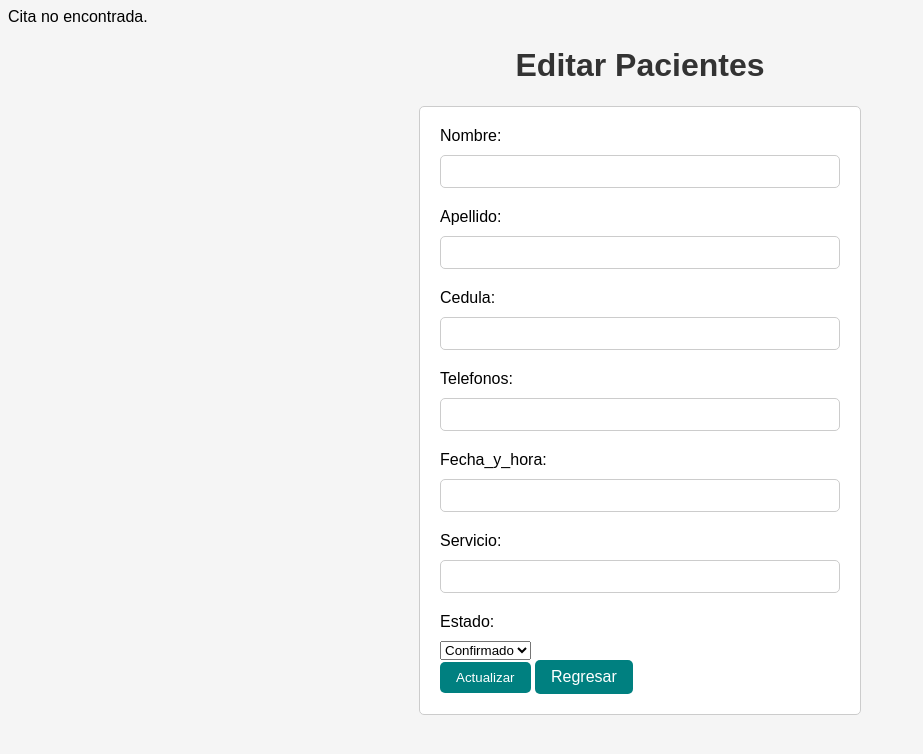
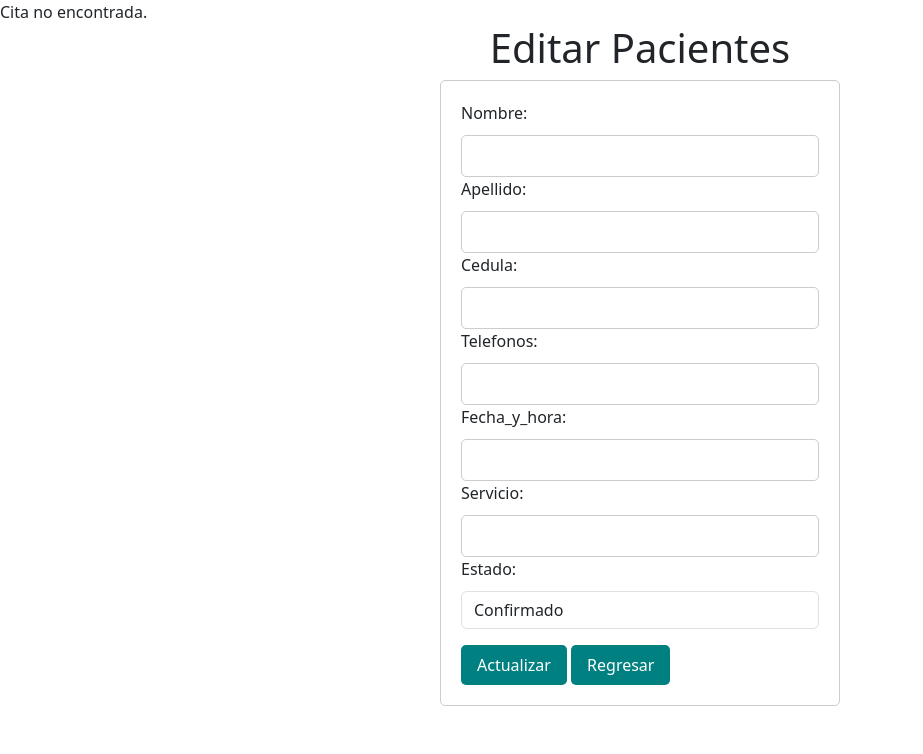
Before and after one commit to DavidRC05/SC502_2C2023_G1, a PHP site: page /public/editar.php?cedula=1 in a window 1280 px wide. Shown: the top 754 px of the page, without its empty margins (0-923 px from the left). Run offline with PHP 8.4, Linux system fonts and the light colour scheme; data that the repository does not hold is empty.

Commit message:
Cambios extra

```diff
--- a/public/dashboard_sec.php
+++ b/public/dashboard_sec.php
@@ -52,7 +52,7 @@ if ($_SESSION['id_cargo'] != 3 && 1) {
                 </div>
                 <aside class="sidebar">
                     <div class="enlace-sidebar">
-                        <a href="agendarCitasSec.php">Administracion de Citas</a>
+                        <a href="admin/agendarCitasAdminitrador.php">Administracion de Citas</a>
                     </div>
                     <div class="enlace-sidebar">
                         <a href="admin/calendario.php">Calendario</a>
--- a/public/editar.php
+++ b/public/editar.php
@@ -1,4 +1,5 @@
 <html>
+
 <head>
     <title>Editar </title>
 
@@ -41,7 +42,8 @@
         a {
             display: inline-block;
             padding: 8px 16px;
-        background-color: #008080; /* Cambia el color del botón a verde oscuro */
+            background-color: #008080;
+            /* Cambia el color del botón a verde oscuro */
             color: #fff;
             text-decoration: none;
             border: none;
@@ -51,10 +53,12 @@
 
         input[type="submit"]:hover,
         a:hover {
-        background-color: #006666; /* Cambia el color del botón en el hover */
+            background-color: #006666;
+            /* Cambia el color del botón en el hover */
         }
     </style>
 </head>
+
 <body>
     <?php
     include '../db/conexion.php';
@@ -105,37 +109,43 @@ if (isset($_POST['enviar'])) {
     }
     ?>
     <!-- El formulario -->
+    <link href="https://cdn.jsdelivr.net/npm/bootstrap@5.3.1/dist/css/bootstrap.min.css" rel="stylesheet" integrity="sha384-4bw+/aepP/YC94hEpVNVgiZdgIC5+VKNBQNGCHeKRQN+PtmoHDEXuppvnDJzQIu9" crossorigin="anonymous">
     <h1>Editar Pacientes</h1>
     <form method="post" action="">
         <label>Nombre:</label>
-    <input type="text" name="nombre" value="<?php echo $nombre ?>"> <br>
+        <input type="text" name="nombre" value="<?php echo $nombre ?>" class="m-0"> <br>
 
         <label>Apellido:</label>
-    <input type="text" name="apellido" value="<?php echo $apellido ?>"> <br>
+        <input type="text" name="apellido" value="<?php echo $apellido ?>" class="m-0"> <br>
 
         <label>Cedula:</label>
-    <input type="text" name="cedula" value="<?php echo $cedula ?>"> <br>
+        <input type="text" name="cedula" value="<?php echo $cedula ?>" class="m-0"> <br>
 
         <label>Telefonos:</label>
-    <input type="text" name="telefonos" value="<?php echo $telefonos ?>"> <br>
+        <input type="text" name="telefonos" value="<?php echo $telefonos ?>" class="m-0"> <br>
 
         <label>Fecha_y_hora:</label>
-    <input type="text" name="Fechayhora" value="<?php echo $fecha_y_hora ?>"> <br>
+        <input type="text" name="Fechayhora" value="<?php echo $fecha_y_hora ?>" class="m-0"> <br>
 
         <label>Servicio:</label>
-    <input type="text" name="Servicio" value="<?php echo $servicio ?>"> <br>
+        <input type="text" name="Servicio" value="<?php echo $servicio ?>" class="m-0"> <br>
 
-    <label>Estado:</label>
-    <select name="Estado">
+        <div class="form-group m-0">
+            <label for="estado">Estado:</label>
+            <select class="form-control" id="estado" name="Estado">
                 <option value="confirmado" <?php if ($estado === 'confirmado') echo 'selected'; ?>>Confirmado</option>
                 <option value="cancelado" <?php if ($estado === 'cancelado') echo 'selected'; ?>>Cancelado</option>
                 <option value="atendido" <?php if ($estado === 'atendido') echo 'selected'; ?>>Atendido</option>
-    </select> <br>
+            </select>
+        </div>
 
+        <div class="mt-3">
             <input type="hidden" name="cedula" value="<?php echo $id_cita; ?>">
 
             <input type="submit" name="enviar" value="Actualizar">
-    <a href="admin/agendarCitasAdminitrador.php">Regresar</a>
+            <a href="admin/agendarCitasAdminitrador.php" class="text-decoration-none text-white">Regresar</a>
+        </div>
     </form>
 </body>
+
 </html>
```
Also changed, not shown: public/Admin/agendarCitasAdminitrador.php (+11 -6 lines). Lines whose indentation alone changed are shown as unchanged.
